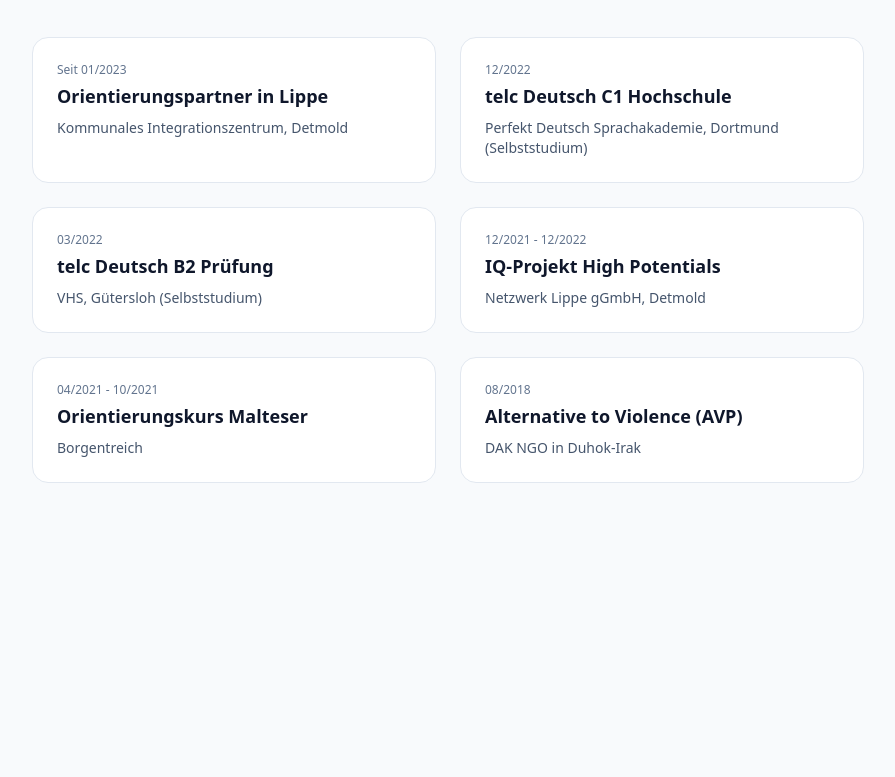
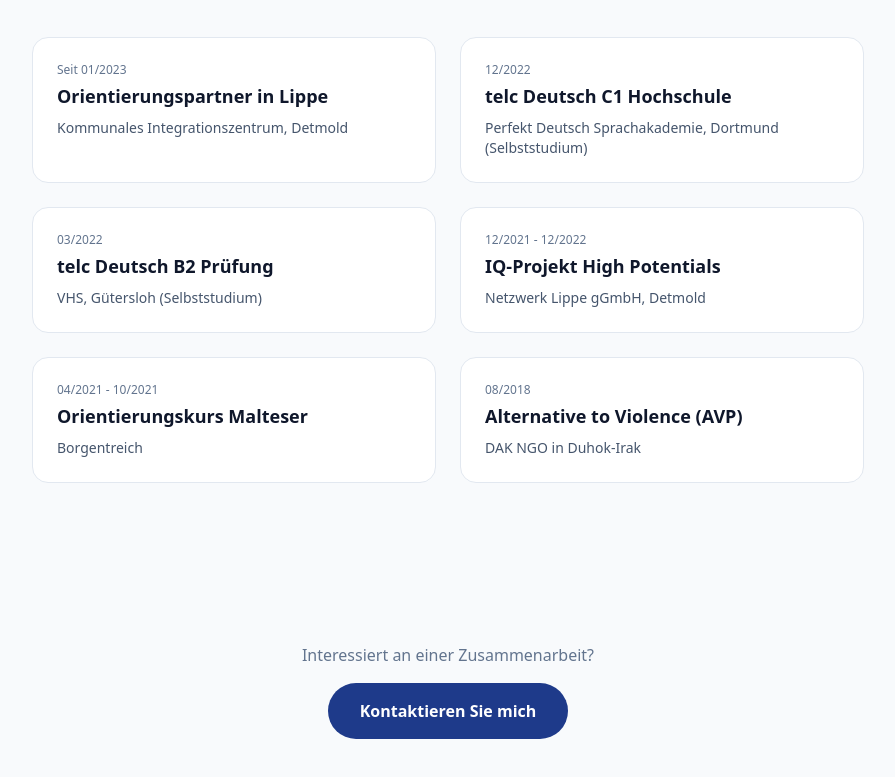
Before and after one commit to sherwan-dev/sherwan-dot-me, a website built with Vite: page index.html in a window 1280 px wide. Shown: the part 2063-2840 px from the top of the page, without its empty margins (352-1247 px from the left). Before the commit the page ends 2690 px from the top, so only its background shows below. Built offline with nearby package versions, Linux system fonts and the light colour scheme.

Commit message:
add footer

```diff
--- a/index.html
+++ b/index.html
@@ -484,6 +484,20 @@
             </div>
           </section>
 
+          <footer class="text-center pt-20">
+            <div class="inline-flex flex-col items-center">
+              <p class="text-slate-500 dark:text-slate-400 mb-4">
+                Interessiert an einer Zusammenarbeit?
+              </p>
+              <a
+                class="px-8 py-4 bg-primary text-white font-bold rounded-full hover:shadow-xl hover:-translate-y-1 transition-all duration-300"
+                href="mailto:sherwanuodcs@gmail.com"
+              >
+                Kontaktieren Sie mich
+              </a>
+            </div>
+          </footer>
+
 
         </div>
       </main>
```
